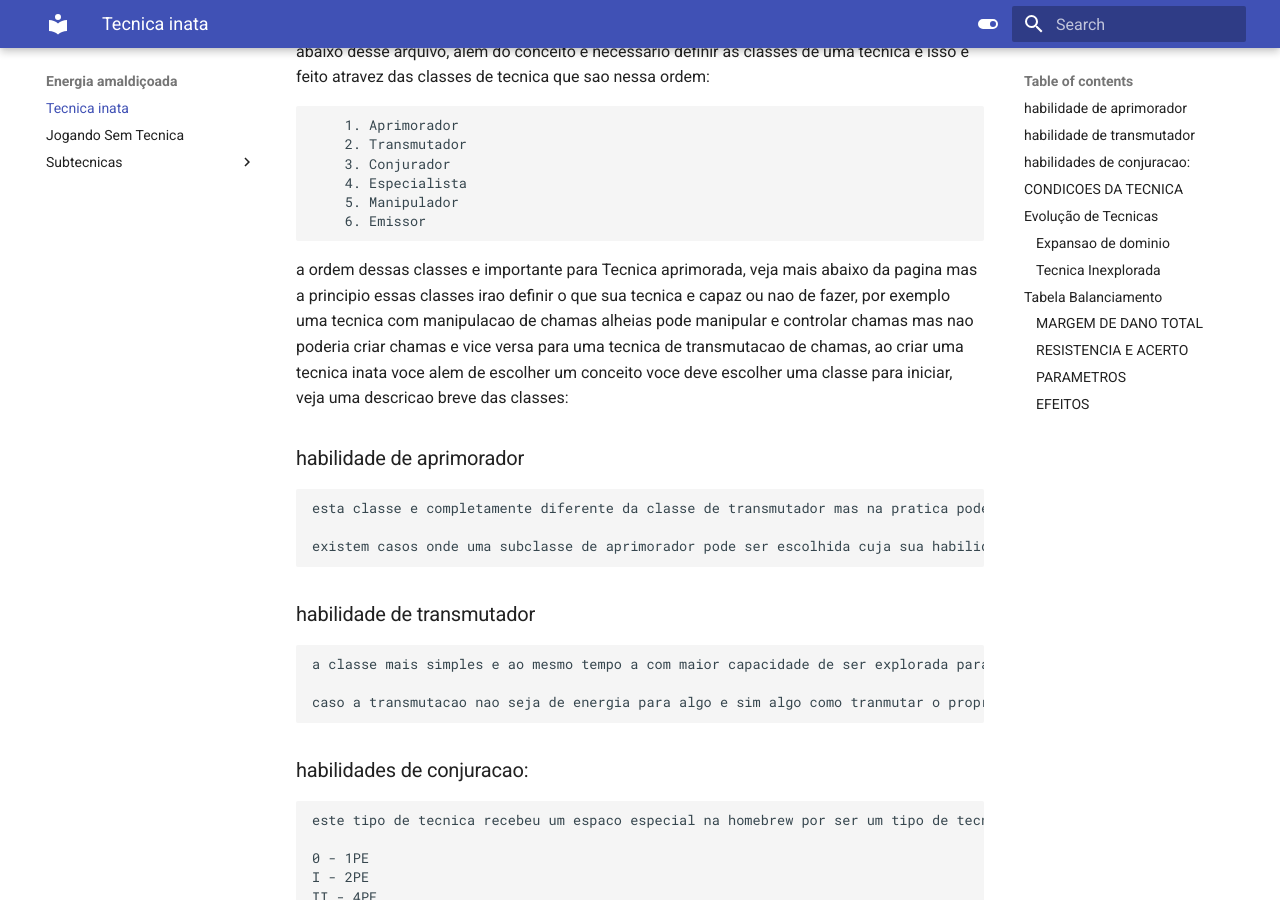
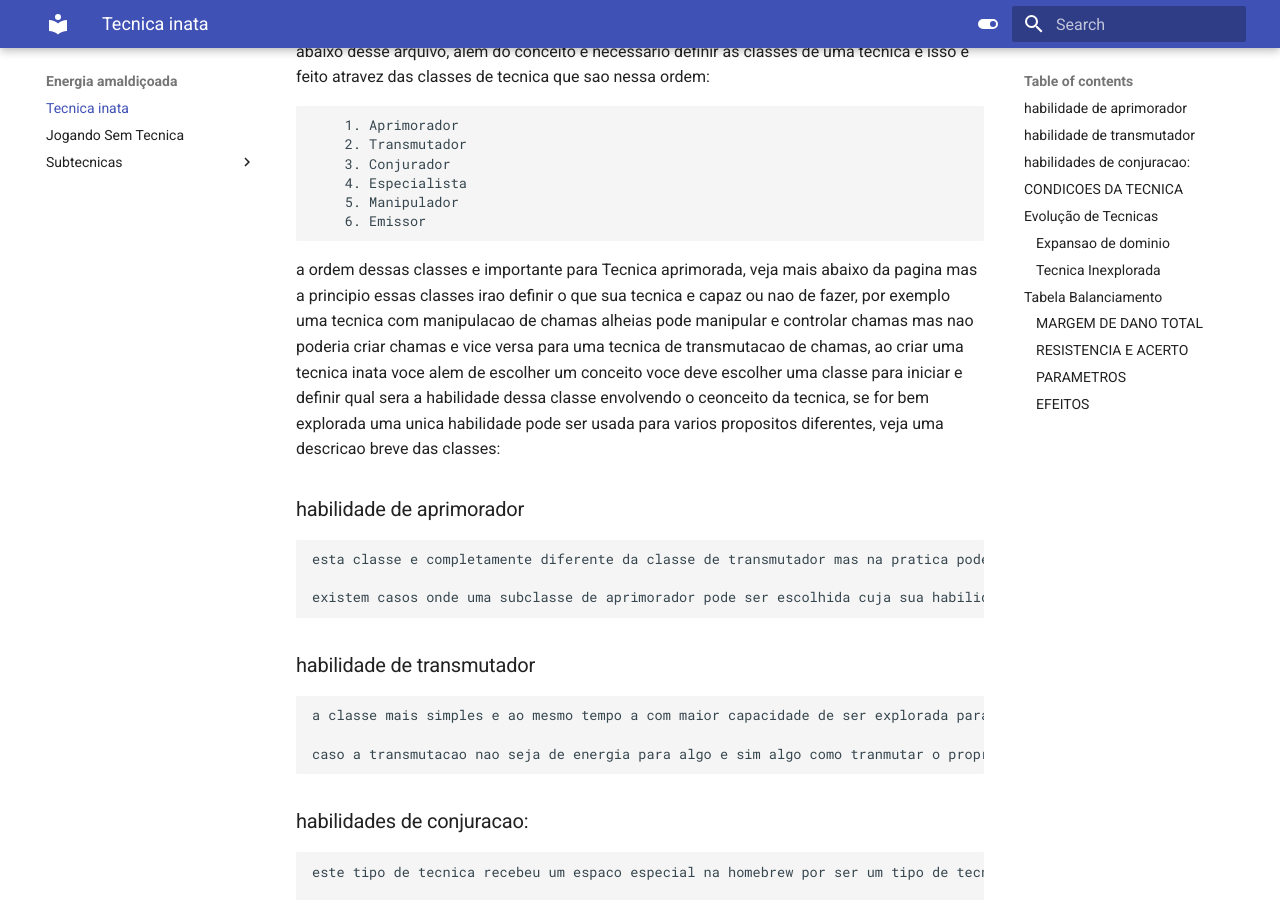
Before and after one commit to nerdolagens/SK-RPG-docs, an MkDocs documentation site: the page built from docs/cursedEnergy/inata.md, in a window 1280 px wide and 900 px high, scrolled down 384 px. Built offline with MkDocs 1.6.1 and Material for MkDocs 9.7.7, drawn with Linux system fonts in a browser that asks for light colours.

Commit message:
update inta.md

```diff
--- a/docs/cursedEnergy/inata.md
+++ b/docs/cursedEnergy/inata.md
@@ -11,17 +11,17 @@
         5. Manipulador
         6. Emissor
 
-a ordem dessas classes e importante para Tecnica aprimorada, veja mais abaixo da pagina mas a principio essas classes irao definir o que sua tecnica e capaz ou nao de fazer, por exemplo uma tecnica com manipulacao de chamas alheias pode manipular e controlar chamas mas nao poderia criar chamas e vice versa para uma tecnica de transmutacao de chamas, ao criar uma tecnica inata voce alem de escolher um conceito voce deve escolher uma classe para iniciar, veja uma descricao breve das classes:
+a ordem dessas classes e importante para Tecnica aprimorada, veja mais abaixo da pagina mas a principio essas classes irao definir o que sua tecnica e capaz ou nao de fazer, por exemplo uma tecnica com manipulacao de chamas alheias pode manipular e controlar chamas mas nao poderia criar chamas e vice versa para uma tecnica de transmutacao de chamas, ao criar uma tecnica inata voce alem de escolher um conceito voce deve escolher uma classe para iniciar e definir qual sera a habilidade dessa classe envolvendo o ceonceito da tecnica, se for bem explorada uma unica habilidade pode ser usada para varios propositos diferentes, veja uma descricao breve das classes:
 
 ### habilidade de aprimorador
 
-    esta classe e completamente diferente da classe de transmutador mas na pratica pode ser facilmente confundida mas diferente dela, aprimoradores sao drasticamente afetados pelo ambiente a um ponto que uma simples chuva pode mudar completamente o rumo do combate para um aprmorador, o custo da aprimoracao e influenciado pelo ambiente e pelo grau de complexidade do que vai ser aprimorado mas assim como a transmutacao mais energia pode causar mais estrago
+    esta classe e completamente diferente da classe de transmutador mas na pratica pode ser facilmente confundida mas diferente dela, aprimoradores sao drasticamente afetados pelo ambiente a um ponto que uma simples chuva pode mudar completamente o rumo do combate para um aprmorador, a aprimoracao permite uma melhoria ou uma fortificacao de algo, vale lembrar que nao e possivel controlar aquilo que e aprimorado podendo apenas controlar a potencia da aprimoracao
 
     existem casos onde uma subclasse de aprimorador pode ser escolhida cuja sua habilidade seja aprimorar a propria tecnica, por exemplo uma tecnica de transmutacao de eletricidade com subclasse de aprimoracao de eletricidade, quando este for o caso a tecnica recebe um buff geral pro que se condiz com o aprimoramento mas de forma resumida, se for dano aumenta em +10, se for um bonus em algum tipo de teste, defesa ou RD recebe +5, se for um bonus de deslocamento aumenta em +6m e por fim se for um bonus na DT ela aumenta em +2
 
 ### habilidade de transmutador
 
-    a classe mais simples e ao mesmo tempo a com maior capacidade de ser explorada para surpreender a todos devido a sua grande variedade, caso a tecnica de manipulacao seja do tipo elemental ou energetica considere que quanto mais energia colocada no ataque mais poderosa sera a tecnica entao tambem pode se dizer que a transmutacao pode ser a classe mais custosa
+    a classe mais simples e ao mesmo tempo a com maior capacidade de ser explorada para surpreender a todos devido a sua grande variedade, consis
 
     caso a transmutacao nao seja de energia para algo e sim algo como tranmutar o proprio corpo oara ter asas, considere que quanto maior a complexidade da transformacao mais custosa ela é, a duracao dessas transmutacoes normalmente e cena
 
```
